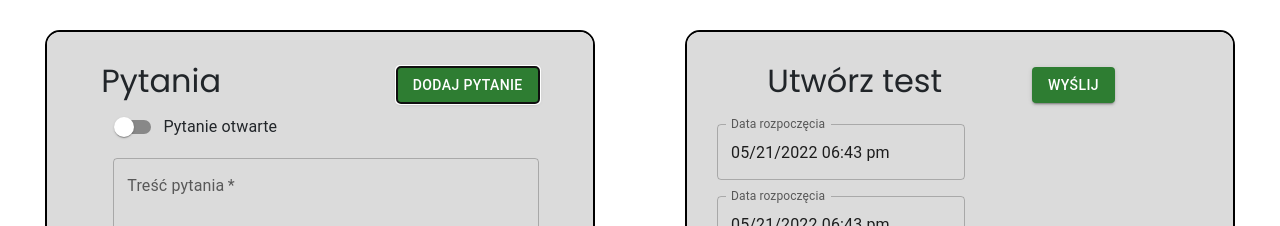
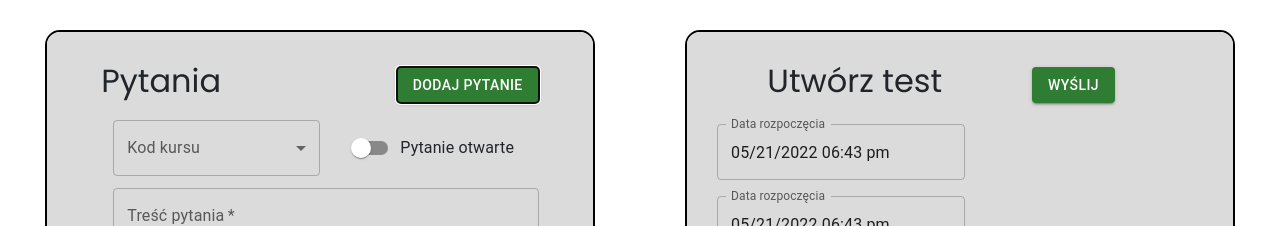
Before and after one commit to JakubTomaszewski/PZSP2-Frontend, a React (Create React App) app: page / in a window 1280 px wide. Both pictures are taken after a click on the button "DODAJ PYTANIE". Shown: the top 226 px of the page. Built offline with nearby package versions, Linux system fonts and the light colour scheme; no server answers.

Commit message:
PZSP2-44 Feat: Add static `Select Course Id` field

```diff
--- a/src/components/AddQuestion.js
+++ b/src/components/AddQuestion.js
@@ -10,10 +10,15 @@ import NewAnswer from "./NewAnswer";
 import AddCircleOutlineIcon from "@mui/icons-material/AddCircleOutline";
 import FormControlLabel from "@mui/material/FormControlLabel";
 import Switch from "@mui/material/Switch";
+import InputLabel from "@mui/material/InputLabel";
+import MenuItem from "@mui/material/MenuItem";
+import FormControl from "@mui/material/FormControl";
+import Select from "@mui/material/Select";
 
 const AddQuestion = ({ addQuestion }) => {
   const [openTypeQuestion, setOpenTypeQuestion] = useState(false);
   const [questionContent, setText] = useState("");
+  const [courseCode, setCourseCode] = useState("");
   const [answersList, setAnswersList] = useState([
     { content: "", isCorrect: false },
   ]);
@@ -102,6 +107,10 @@ const AddQuestion = ({ addQuestion }) => {
     setAnswersList(newAnswerList);
   }
 
+  function handleCourseSelect(event) {
+    setCourseCode(event.target.value);
+  }
+
   return (
     <Box
       onSubmit={onSubmit}
@@ -109,9 +118,35 @@ const AddQuestion = ({ addQuestion }) => {
       sx={{
         "& .MuiTextField-root": { m: 1, width: "90%" },
       }}
-      noValidate
       autoComplete="off"
     >
+      <Grid
+        container
+        spacing={1.5}
+        style={{
+          width: "90%",
+          margin: "auto",
+          padding: "0px",
+          alignItems: "center",
+        }}
+      >
+        <Grid item xs={6}>
+          <FormControl fullWidth>
+            <InputLabel>Kod kursu</InputLabel>
+            <Select
+              value={courseCode}
+              label="Kod kursu"
+              onChange={handleCourseSelect}
+              required
+            >
+              <MenuItem value={10}>Ten</MenuItem>
+              <MenuItem value={20}>Twenty</MenuItem>
+              <MenuItem value={30}>Thirty</MenuItem>
+            </Select>
+          </FormControl>
+        </Grid>
+        <Grid item xs={6}>
+          {" "}
           <FormControlLabel
             style={{
               alignItems: "center",
@@ -126,7 +161,8 @@ const AddQuestion = ({ addQuestion }) => {
             }
             label="Pytanie otwarte"
           />
-
+        </Grid>
+      </Grid>
       {openTypeQuestion ? (
         <Grid
           container
@@ -138,6 +174,8 @@ const AddQuestion = ({ addQuestion }) => {
             alignItems: "center",
           }}
         >
+          <Grid item xs={6}></Grid>
+          <Grid item xs={6}></Grid>
           <Grid item xs={12}>
             <TextField
               required
```
Lines whose indentation alone changed are shown as unchanged.
